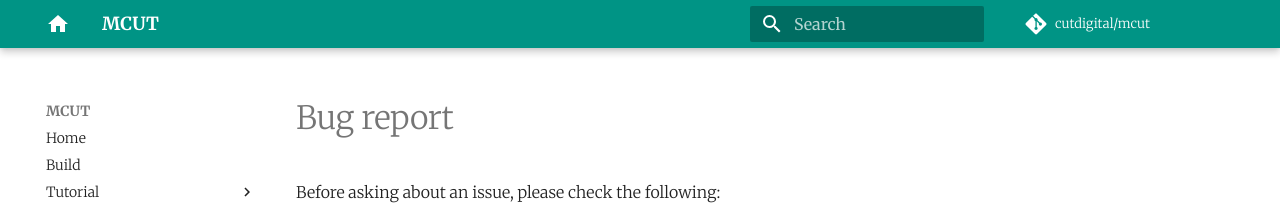
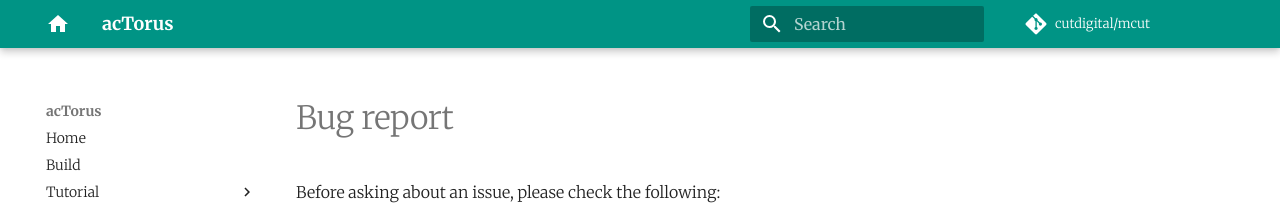
Before and after one commit to AfricChang/acTorus, an MkDocs documentation site: the page built from docs/bug-report.md, in a window 1280 px wide. Shown: the top 206 px of the page. Built offline with MkDocs 1.6.1 and Material for MkDocs 9.7.7, drawn with Linux system fonts in a browser that asks for light colours; comment, search, counter and statistics services are not loaded.

Commit message:
Update mkdocs.yml

```diff
--- a/mkdocs.yml
+++ b/mkdocs.yml
@@ -1,7 +1,7 @@
-site_name: MCUT
-site_url: 'https://cutdigital.github.io/mcut.site'
+site_name: acTorus
+site_url: 'https://africchang.github.io/acTorus'
 repo_name: 'cutdigital/mcut'
-repo_url: 'https://github.com/cutdigital/mcut.git'
+repo_url: 'https://github.com/cutdigital/acTorus.git'
 edit_uri: '../mcut.github.io/edit/docs/docs/'
 site_description: "Simple C++ mesh cutting library"
 
```
